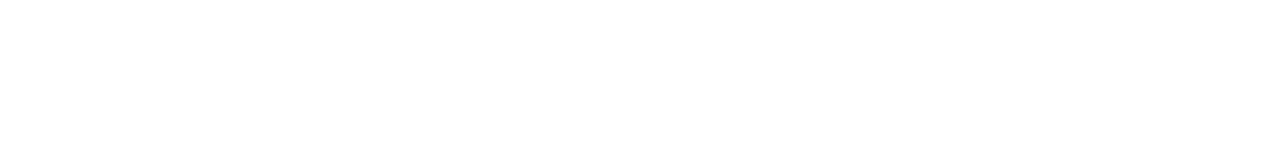
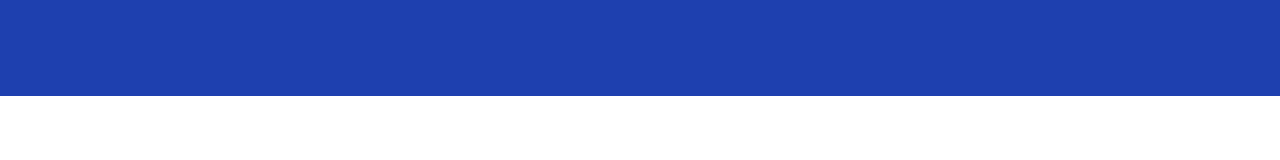
Before and after one commit to KarenPoulin/Siteweb-Tailwind-Super-Mario-Bros-Movie, a plain HTML site: page tournage.html in a window 1280 px wide. Drawn offline with nearby package versions, Linux system fonts and the light colour scheme.

Commit message:
Update tournage.html

```diff
--- a/tournage.html
+++ b/tournage.html
@@ -12,5 +12,9 @@
 </head>
 <body>
 
+    <section class="bg-blue-800 container-fluid grid grid-cols-2 h-full p-12 justify-between md:items-center xl:px-16 ">
+
+    </section>
+
 </body>
 </html>
```
